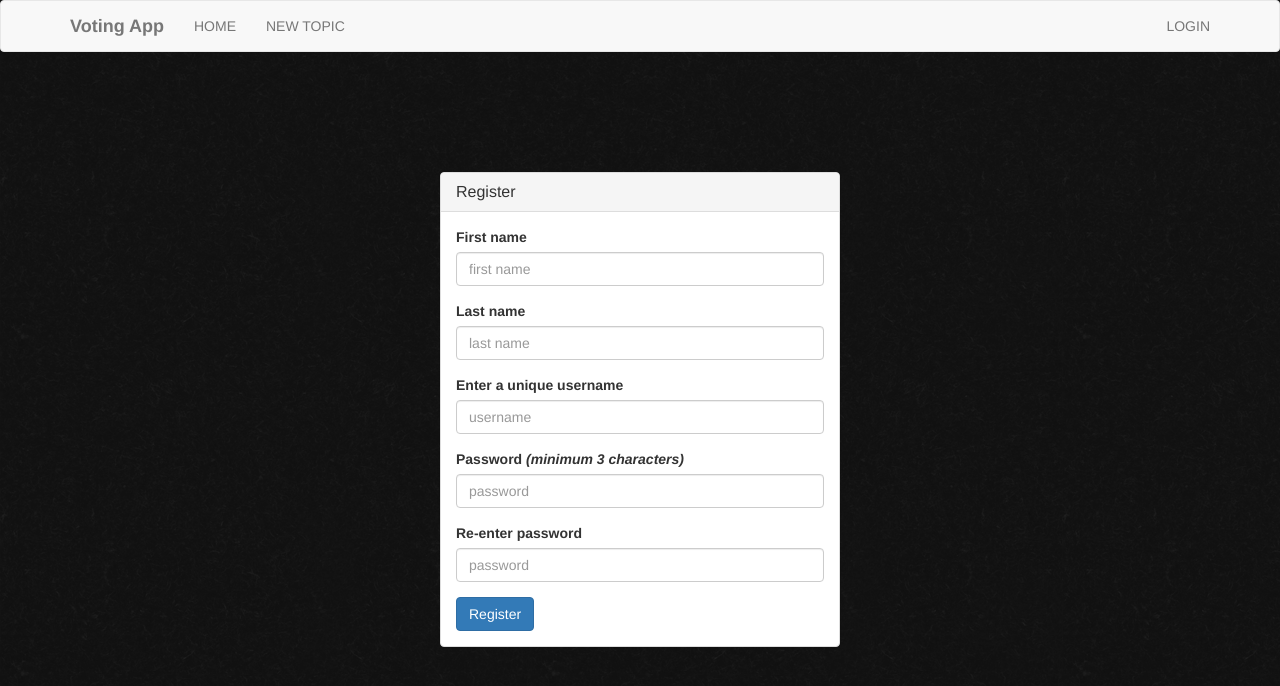
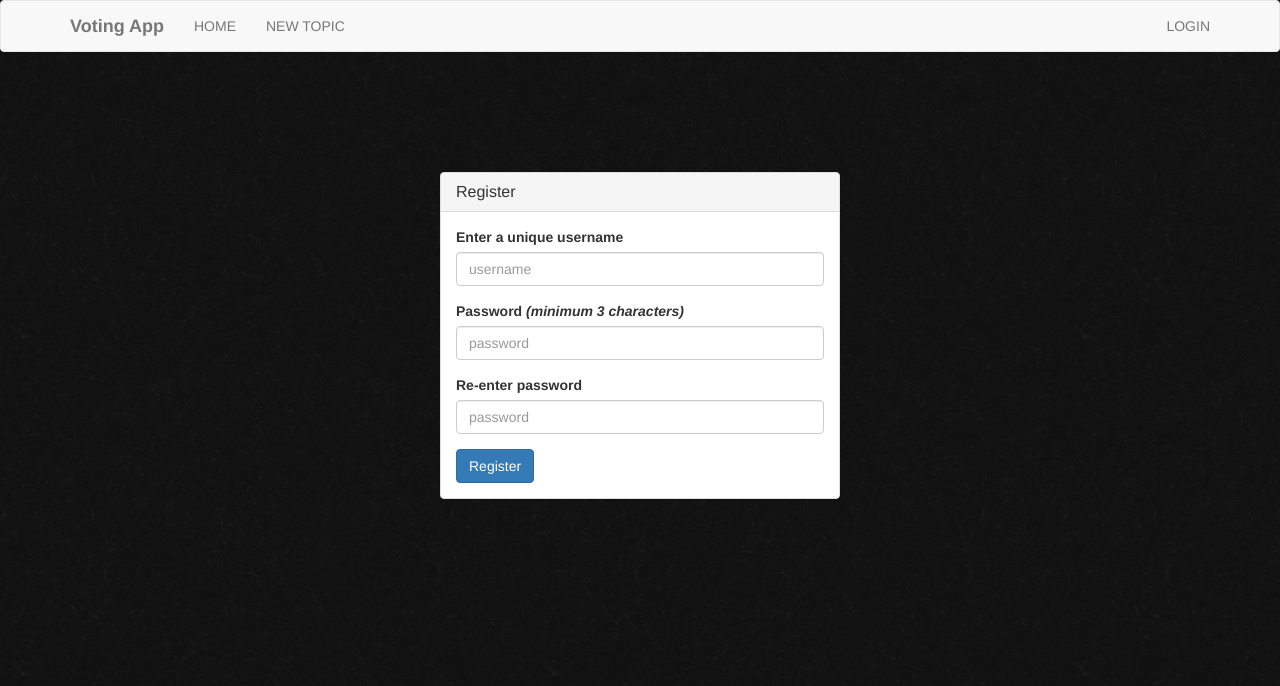
Before and after one commit to ARWL2016/voting-app, an Angular app: page /login/register in a window 1280 px wide. Shown: the top 686 px of the page. Built offline with nearby package versions, Linux system fonts and the light colour scheme.

Commit message:
registration functionality completed

```diff
--- a/api/routes/index.js
+++ b/api/routes/index.js
@@ -12,7 +12,7 @@ module.exports = (app) => {
   app.post('/api/data', DataController.create);
   app.delete('/api/data/:id', DataController.delete);
 
-  //app.post('/api/auth/register', AuthController.register);
+  app.post('/api/auth/register', AuthController.register);
 
   app.get('*', (req, res) => {
     res.redirect('/');
--- a/src/app/app.component.ts
+++ b/src/app/app.component.ts
@@ -1,5 +1,5 @@
 import { Component } from '@angular/core';
-import { DataService } from './services/data.service';
+// import { DataService } from './services/data.service';
 
 @Component({
   selector: 'app-root',
@@ -8,5 +8,5 @@ import { DataService } from './services/data.service';
   // providers: [ DataService ]
 })
 export class AppComponent {
-  brand: string = 'Voting App';
+  brand = 'Voting App';
 }
--- a/src/app/app.module.ts
+++ b/src/app/app.module.ts
@@ -9,9 +9,10 @@ import { IndexComponent } from './index/index.component';
 import { LoginComponent } from './auth/login/login.component';
 
 import { DataService } from './services/data.service';
+import { AuthService } from './services/auth.service';
 import { TopicComponent } from 'app/topic/topic.component';
 import { CreateTopicComponent } from './create-topic/create-topic.component';
-import { RegistrationComponent } from "./auth/registration/registration.component";
+import { RegistrationComponent } from './auth/registration/registration.component';
 
 @NgModule({
   declarations: [
@@ -35,7 +36,7 @@ import { RegistrationComponent } from "./auth/registration/registration.componen
       { path: '', redirectTo: 'home', pathMatch: 'full' }
     ])
   ],
-  providers: [ DataService ],
+  providers: [ DataService, AuthService ],
   bootstrap: [AppComponent]
 })
 export class AppModule { }
--- a/src/app/auth/registration/registration.component.html
+++ b/src/app/auth/registration/registration.component.html
@@ -6,26 +6,6 @@
     </div>
 
     <div class="panel-body">
-
-      <div class="form-group">
-          <label class="control-label">First name</label>
-          <input
-            [(ngModel)]="firstName"
-            class="form-control"
-            name="firstName"
-            placeholder="first name"
-            type="text">
-        </div>
-
-        <div class="form-group">
-          <label class="control-label">Last name</label>
-          <input
-            [(ngModel)]="lastName"
-            class="form-control"
-            name="lastName"
-            placeholder="last name"
-            type="text">
-        </div>
 
         <div class="form-group">
           <label class="control-label">Enter a unique username</label>
@@ -40,7 +20,7 @@
         <div class="form-group">
           <label class="control-label">Password <i>(minimum 3 characters)</i></label>
           <input
-            [(ngModel)]="password_1"
+            [(ngModel)]="password"
             class="form-control"
             name="password"
             placeholder="password"
@@ -50,7 +30,7 @@
         <div class="form-group">
           <label class="control-label">Re-enter password</label>
           <input
-            [(ngModel)]="password_2"
+            [(ngModel)]="passwordRepeat"
             class="form-control"
             name="password"
             placeholder="password"
--- a/src/app/auth/registration/registration.component.ts
+++ b/src/app/auth/registration/registration.component.ts
@@ -1,7 +1,8 @@
 import { Component, OnInit } from '@angular/core';
 import { NgForm } from '@angular/forms';
-import { User } from "app/models/user";
-
+import { IUser } from 'app/models/user';
+import { AuthService } from 'app/services/auth.service';
+import { Router } from '@angular/router';
 
 @Component({
   selector: 'app-registration',
@@ -9,23 +10,31 @@ import { User } from "app/models/user";
   styleUrls: ['./registration.component.scss']
 })
 export class RegistrationComponent implements OnInit {
-  firstName: string;
-  lastName: string;
   username: string;
-  password_1: string;
-  password_2: string;
+  password: string;
+  passwordRepeat: string;
   error: string;
-  user: User;
+  user: IUser;
 
-  constructor() {}
+  constructor(private _auth: AuthService, private _router: Router ) {}
 
   ngOnInit() {
 
   }
 
   submitForm() {
-    if (this.username && this.password_1 === this.password_2 ) {
-      // submit form to auth service
+    if (this.username && this.password === this.passwordRepeat) {
+      this.user = {
+        username: this.username,
+        password: this.password
+      };
+      this._auth.register(this.user).subscribe(
+        res => {
+            console.log('user created');
+            this._router.navigate(['/login']);
+        },
+        err => this.error = 'username already exists');
+
     }
 
 
--- a/src/app/services/auth.service.ts
+++ b/src/app/services/auth.service.ts
@@ -4,14 +4,20 @@ import { Observable } from 'rxjs/Observable';
 import 'rxjs/add/operator/map';
 import 'rxjs/add/operator/do';
 
-import { User } from '../models/user';
+import { IUser } from 'app/models/user';
 
 @Injectable()
 
-export class UserService {
-  currentUser: User;
+export class AuthService {
+  currentUser: IUser;
+  private _authUrl = 'http://localhost:3000/api/auth/';
 
-  register(user: User, password: string) {
-    // http.post
+  constructor(private _http: Http) {}
+
+  register(user: IUser) {
+    const url = `${this._authUrl}register`;
+    return this._http.post(url, user);
+      // .map((response: Response) => response.json())
+      // .do(data => console.log('new registration: ', data));
   }
 }
```
Also changed, not shown: api/controllers/auth-controller.js (+17 -0 lines), api/db/models/user.js (+0 -8 lines), src/app/models/user.ts (+4 -11 lines).
